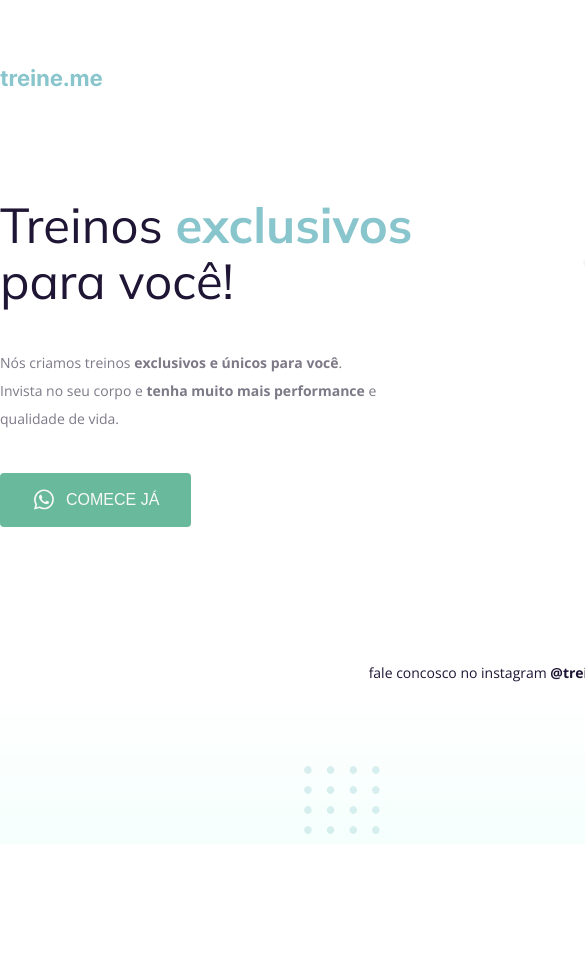
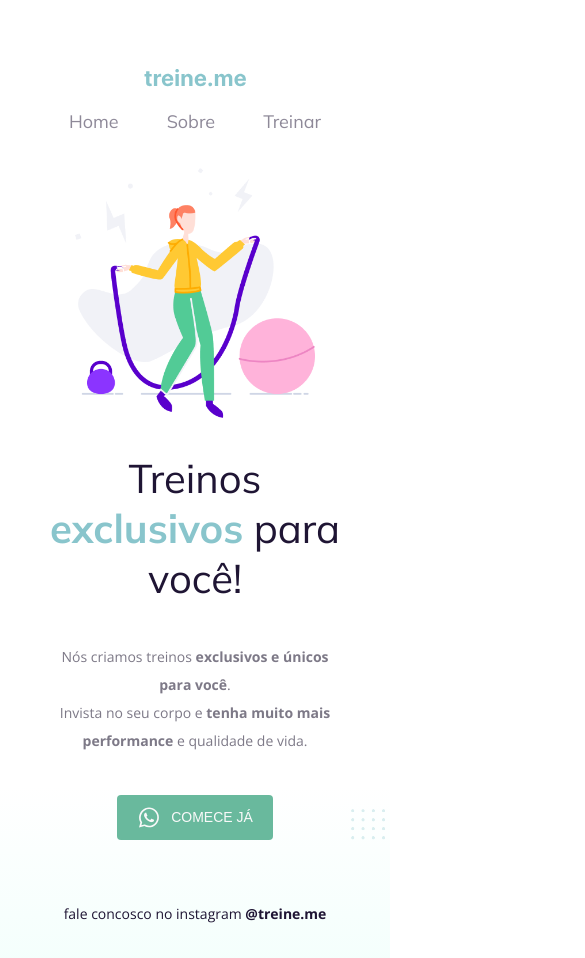
Before and after one commit to rafahitomi/rocketseat-projeto2-treine-me, a plain HTML site: page index.html in a window 390 px wide. Shown: the top 958 px of the page, 585 px wide, since content can reach past the window. Before the commit the page ends 844 px from the top, so only its background shows below. Drawn offline with nearby package versions, Linux system fonts and the light colour scheme.

Commit message:
inclui media queries

```diff
--- a/style.css
+++ b/style.css
@@ -136,3 +136,71 @@ footer {
   bottom: 0;
   right: 0;
 }
+
+
+/* RESPONSIVIDADE */
+@media (max-width: 1100px) {
+  .page {
+    width: 70.0rem;
+  }
+
+  .imagem__principal {
+    width: 50%;
+  }
+}
+
+@media (max-width: 900px) {
+  .page {
+    width: 60.0rem;
+  }
+}
+
+@media (max-width: 500px) {
+  .page, .text {
+    width: 30.0rem;
+  }
+
+  .navegacao {
+    flex-direction: column;
+    gap: 20px;
+    margin-bottom: 3.5rem;
+  }
+
+  .principal {
+    flex-direction: column-reverse;
+    text-align: center;
+  }
+
+  .text {
+    display: flex;
+    flex-direction: column;
+    align-items: center;
+  }
+
+  .titulo__principal {
+    font-size: 4.0rem;
+    line-height: 5.0rem;
+  }
+
+  .imagem__principal {
+    width: 80%;
+    margin-bottom: 35px;
+  }
+
+  .botao__whatsapp {
+    font-size: 1.4rem;
+
+    background: #69B99D;
+    border: none;
+    border-radius: 4px;
+    padding: 1.0rem 2.0rem;
+  }
+
+  footer {
+    margin-top: 6.0rem;
+  }
+
+  #balls {
+    width: 10%;
+  }
+}
```
